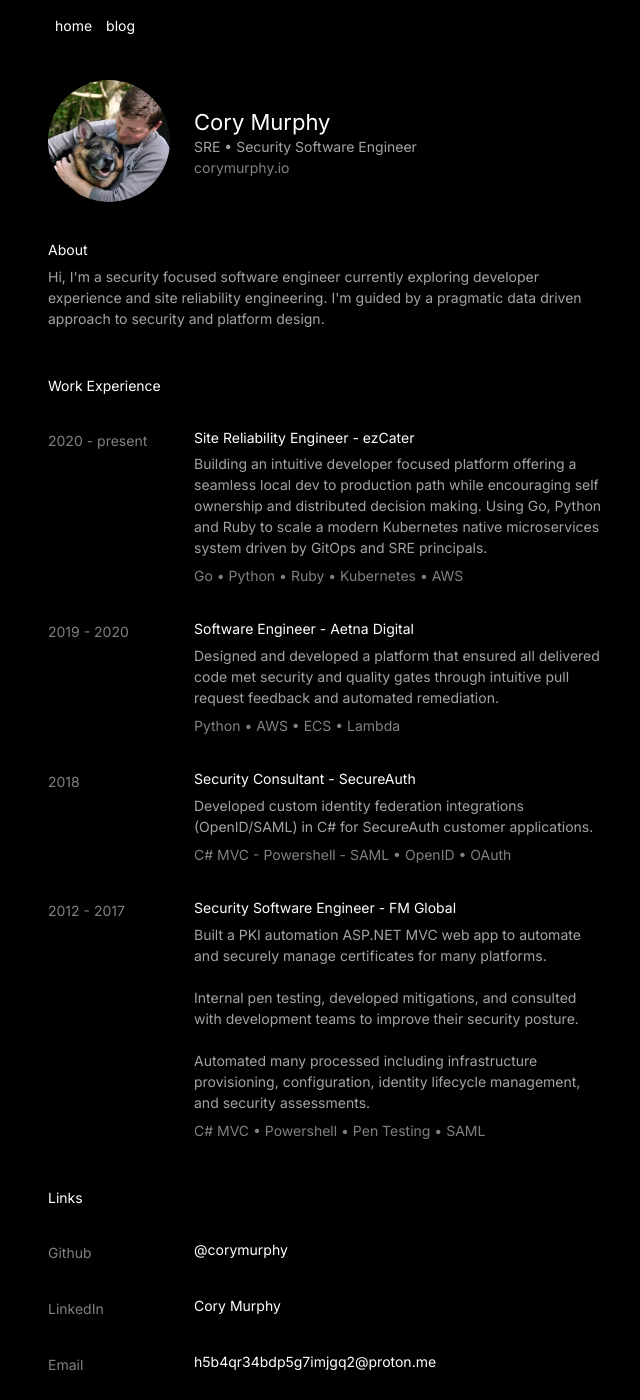
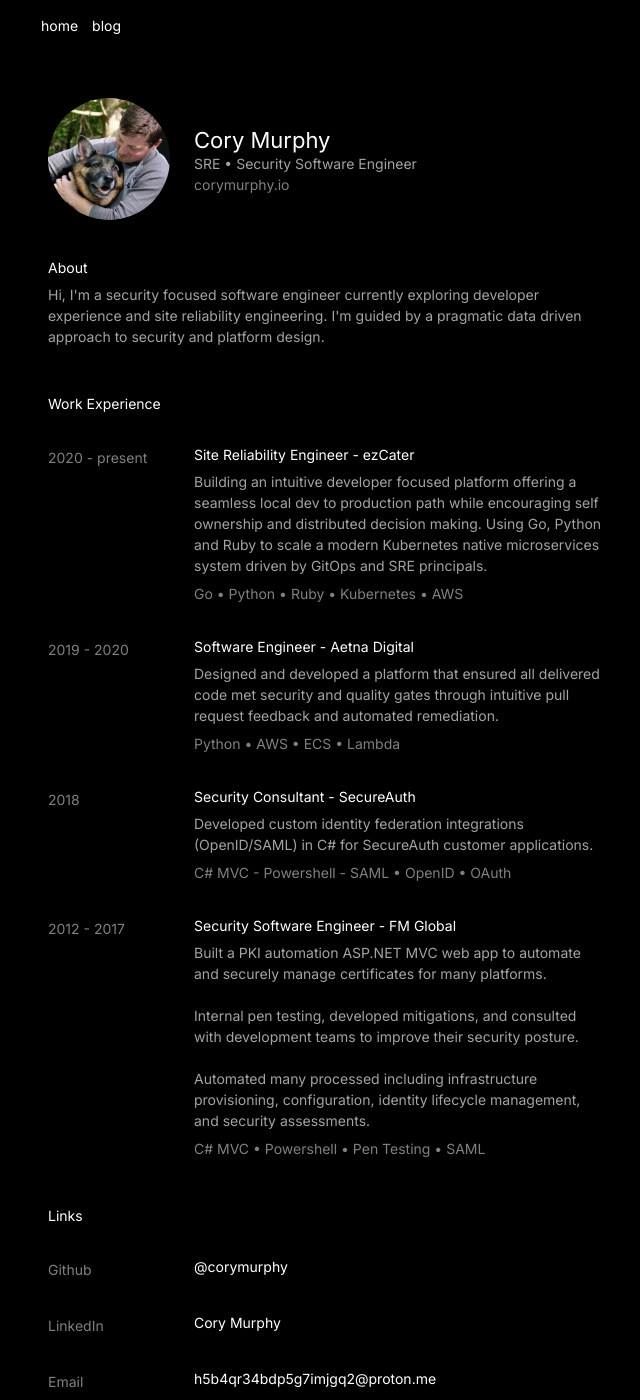
Before and after one commit to corymurphy/corymurphy.github.io, a Jekyll site: the page built from index.html, in a window 1280 px wide and 1400 px high. Shown: the whole window, without its empty margins (312-952 px from the left). Built offline with Jekyll 4.4.1, drawn with Linux system fonts in a browser that asks for light colours.

Commit message:
fix navbar

```diff
--- a/_layouts/default.html
+++ b/_layouts/default.html
@@ -9,7 +9,6 @@
 </head>
 
 <body>
-  <div class="main-content">
   <header class="nav-bar">
     <div class="lg:sticky lg:top-20">
       <nav
@@ -20,8 +19,8 @@
         </div>
       </nav>
     </div>
-
   </header>
+  <div class="main-content">
     {{ content }}
     <span></span>
   </div>
--- a/styles.css
+++ b/styles.css
@@ -373,16 +373,17 @@
 }
 
 .nav-bar {
-  display: flex;
-  position: fixed;
   top: 0px;
-  width: 100%;
-  /* padding: var(--cam-space-4); */
+  width: 42em;
   padding-top: var(--cam-space-4);
   -moz-box-align: center;
   align-items: center;
   -moz-box-pack: justify;
   justify-content: space-between;
+  -webkit-margin-start: auto;
+  margin-inline-start: auto;
+  -webkit-margin-end: auto;
+  margin-inline-end: auto;
 }
 
 @media (min-width: 768px) {
@@ -411,7 +412,7 @@
 }
 
 .main-content {
-  padding-top: 80px;
+  padding-top: 60px;
   padding-bottom: 115px;
   -webkit-padding-start: var(--cam-space-4);
   padding-inline-start: var(--cam-space-4);
```
Lines whose indentation alone changed are shown as unchanged.
